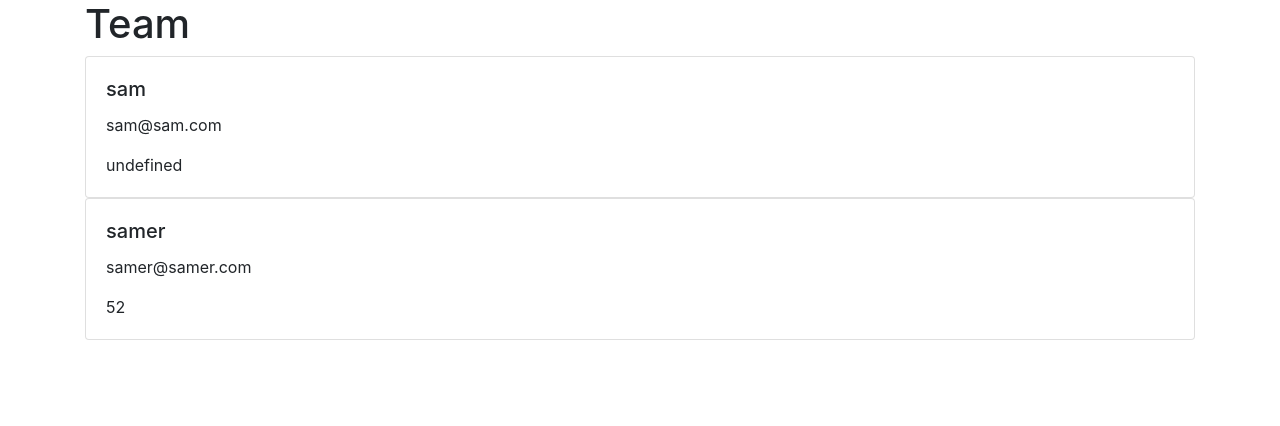
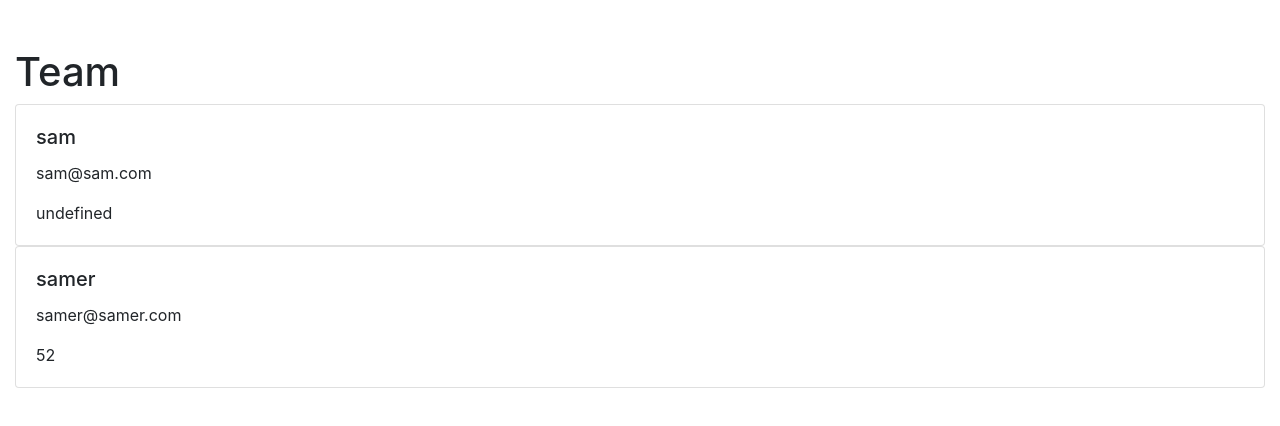
Before and after one commit to samermahir/OOP-10, a website: page index.html in a window 1280 px wide. Drawn offline with nearby package versions, Linux system fonts and the light colour scheme.

Commit message:
added css file

```diff
--- a/index.html
+++ b/index.html
@@ -10,7 +10,7 @@
    <title>Team</title>
 </head>
 <body>
-   <div class="container">
+   <div class="container-fluid mt-5">
       <div class="row">
          <div class="col-md-12">
             <h1>Team</h1>
```
Also changed, not shown: index.js (+1 -7 lines), style.css (added).
